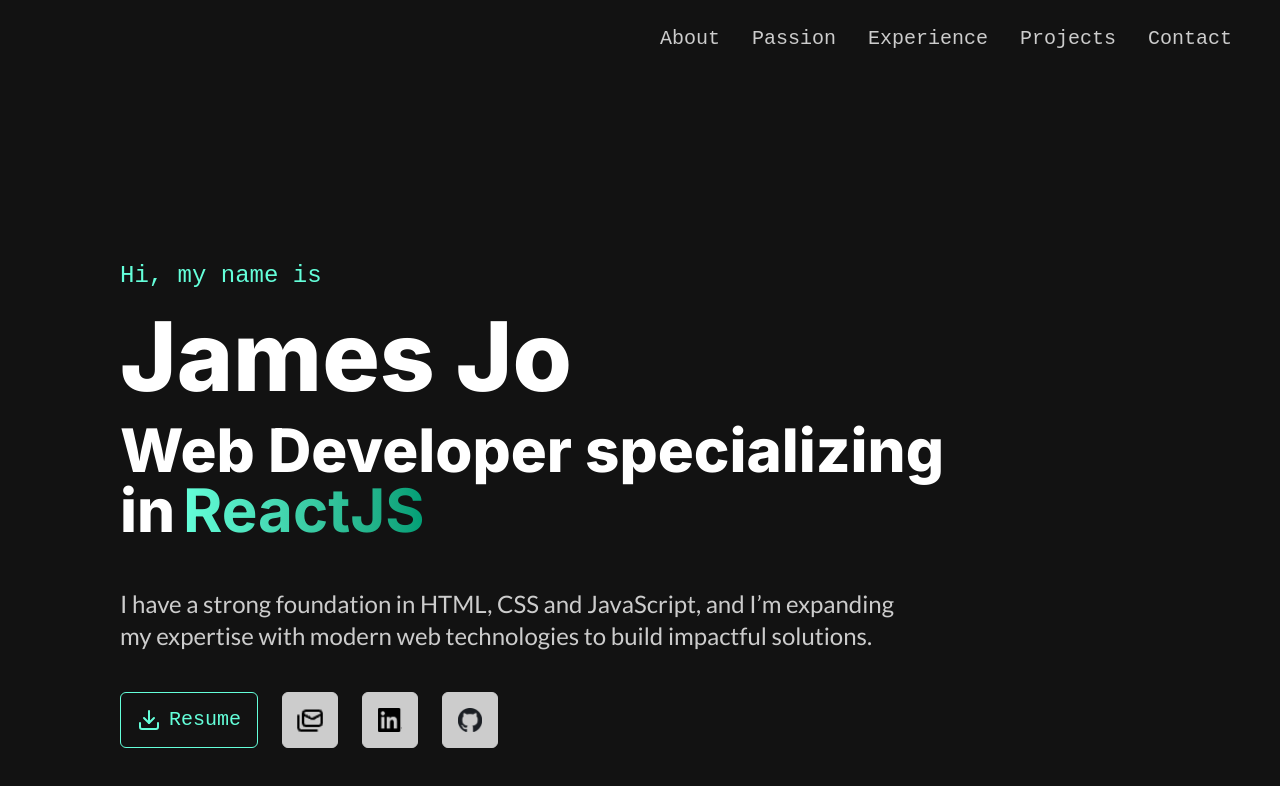
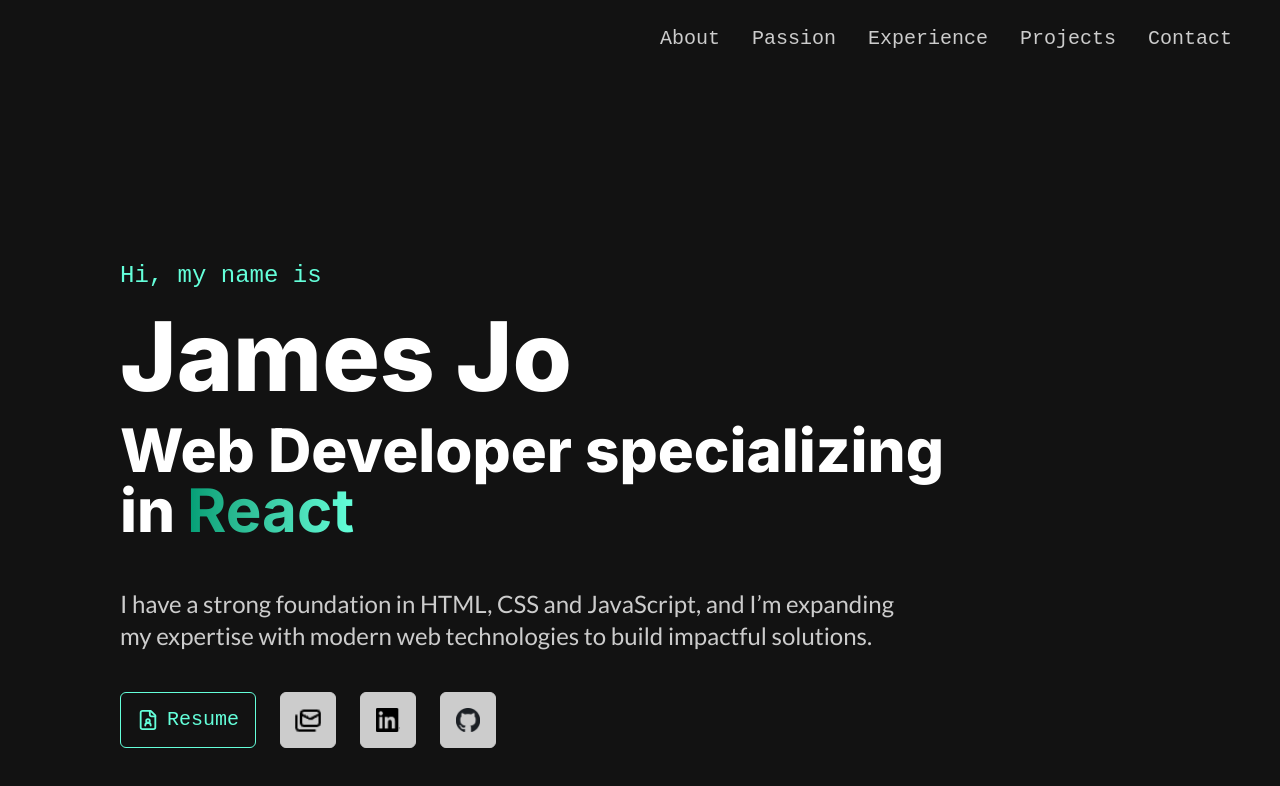
Before and after one commit to jamescakr/portfolio, a React (Vite) app: page / in a window 1280 px wide. Shown: the top 786 px of the page. Built offline with nearby package versions, Linux system fonts and the light colour scheme.

Commit message:
completed Intro

```diff
--- a/index.html
+++ b/index.html
@@ -10,6 +10,7 @@
   <link
     href="https://fonts.googleapis.com/css2?family=Inter:ital,opsz,wght@0,14..32,100..900;1,14..32,100..900&display=swap"
     rel="stylesheet">
+  <link rel="stylesheet" href="https://cdnjs.cloudflare.com/ajax/libs/animate.css/4.1.1/animate.min.css" />
   <meta charset="UTF-8" />
   <link rel="icon" type="image/svg+xml" href="/vite.svg" />
   <meta name="viewport" content="width=device-width, initial-scale=1.0" />
--- a/src/components/Header.jsx
+++ b/src/components/Header.jsx
@@ -6,22 +6,28 @@ const Header = () => {
     hidden: {},
     show: {
       transition: {
+        delayChildren: 0.8,
         staggerChildren: 0.1,
       },
     },
   };
-  // 현재 버튼에 모션이 적용 안되는상황. 코드는 작성완료했음
   const childVariants = {
     hidden: { opacity: 0, y: -50 },
     show: {
       opacity: 1,
       y: 0,
+      transition: { type: "spring", stiffness: 80, damping: 20 },
     },
   };
 
   return (
     <div className="fixed top-0 left-0 w-full bg-[#121212] text-[#ccc] text-[20px] flex justify-end h-auto">
-      <div className="flex h-auto mr-8 font-sf-mono">
+      <motion.div
+        variants={containerVariant}
+        initial="hidden"
+        animate="show"
+        className="flex h-auto mr-8 font-sf-mono"
+      >
         <motion.button
           variants={childVariants}
           className="px-4 py-6 w-auto hover:text-[#64FFDA]"
@@ -41,7 +47,7 @@ const Header = () => {
           Experience
         </motion.button>
         <motion.button
-          variant={childVariants}
+          variants={childVariants}
           className="px-4 py-6 w-auto hover:text-[#64FFDA]"
         >
           Projects
@@ -52,7 +58,7 @@ const Header = () => {
         >
           Contact
         </motion.button>
-      </div>
+      </motion.div>
     </div>
   );
 };
--- a/src/pages/Intro.jsx
+++ b/src/pages/Intro.jsx
@@ -1,16 +1,18 @@
-import React from "react";
+import React, { useState } from "react";
 import githubIcon from "../assets/github.png";
 import linkedinIcon from "../assets/linkedin.png";
 import emailIcon from "../assets/email.png";
-import { Download } from "lucide-react";
+import { Download, FileUser } from "lucide-react";
 import { motion } from "framer-motion";
 
 const Intro = () => {
+  const [isHovered, setIsHovered] = useState(false);
+
   const containerVariant = {
     hidden: {},
     show: {
       transition: {
-        delayChildren: 1,
+        delayChildren: 1.8,
         staggerChildren: 0.1,
       },
     },
@@ -40,8 +42,8 @@ const Intro = () => {
           </motion.div>
           <motion.div variants={childVariants} className="text-6xl mb-12 font-inter">
             Web Developer specializing in
-            <span className="ml-2 font-bold bg-gradient-to-l from-[#009E75] to-[#64FFDA] text-transparent bg-clip-text">
-              ReactJS
+            <span className="ml-3 font-bold bg-gradient-to-r from-[#009E75] to-[#64FFDA] text-transparent bg-clip-text">
+              React
             </span>
           </motion.div>
           <motion.div
@@ -56,18 +58,41 @@ const Intro = () => {
           </motion.div>
 
           <motion.div variants={childVariants} className="flex w-128 gap-x-6">
-            <button className="border border-[#64FFDA] text-[#64FFDA] font-sf-mono rounded-md w-auto px-4 h-14 flex justify-center items-center text-xl animate-fadeInDown">
-              <Download className="mr-2 text-current" /> Resume
+            <button
+              onMouseEnter={() => setIsHovered(true)}
+              onMouseLeave={() => setIsHovered(false)}
+              className="font-sf-mono bg-transparent border border-[#64FFDA] text-[#64FFDA] text-xl rounded-md w-34 px-4 h-14 flex justify-center items-center"
+            >
+              {isHovered ? (
+                <Download className="w-22 h-8 animate__animated animate__zoomIn animate__faster" />
+              ) : (
+                <>
+                  <FileUser className="mr-2" />
+                  <span>Resume</span>
+                </>
+              )}
             </button>
             <button className="border border-[#ccc] bg-[#ccc] rounded-md w-14 h-14 flex justify-center items-center text-xl transform hover:scale-110 transition duration-300">
               <img src={emailIcon} alt="email" className="w-7 h-7" />
             </button>
+            <a
+              href="https://www.linkedin.com/in/dev-james/"
+              target="_blank"
+              rel="noopener noreferrer"
+            >
               <button className="border border-[#ccc] bg-[#ccc] rounded-md w-14 h-14 flex justify-center items-center text-xl transform hover:scale-110 transition duration-300">
                 <img src={linkedinIcon} alt="LinkedIn" className="w-6 h-6" />
               </button>
+            </a>
+            <a
+              href="https://github.com/jamescakr"
+              target="_blank"
+              rel="noopener noreferrer"
+            >
               <button className="border border-[#ccc] bg-[#ccc] rounded-md w-14 h-14 flex justify-center items-center text-xl transform hover:scale-110 transition duration-300">
                 <img src={githubIcon} alt="GitHub" className="w-6 h-6" />
               </button>
+            </a>
           </motion.div>
         </motion.div>
       </div>
```
Lines whose indentation alone changed are shown as unchanged.
